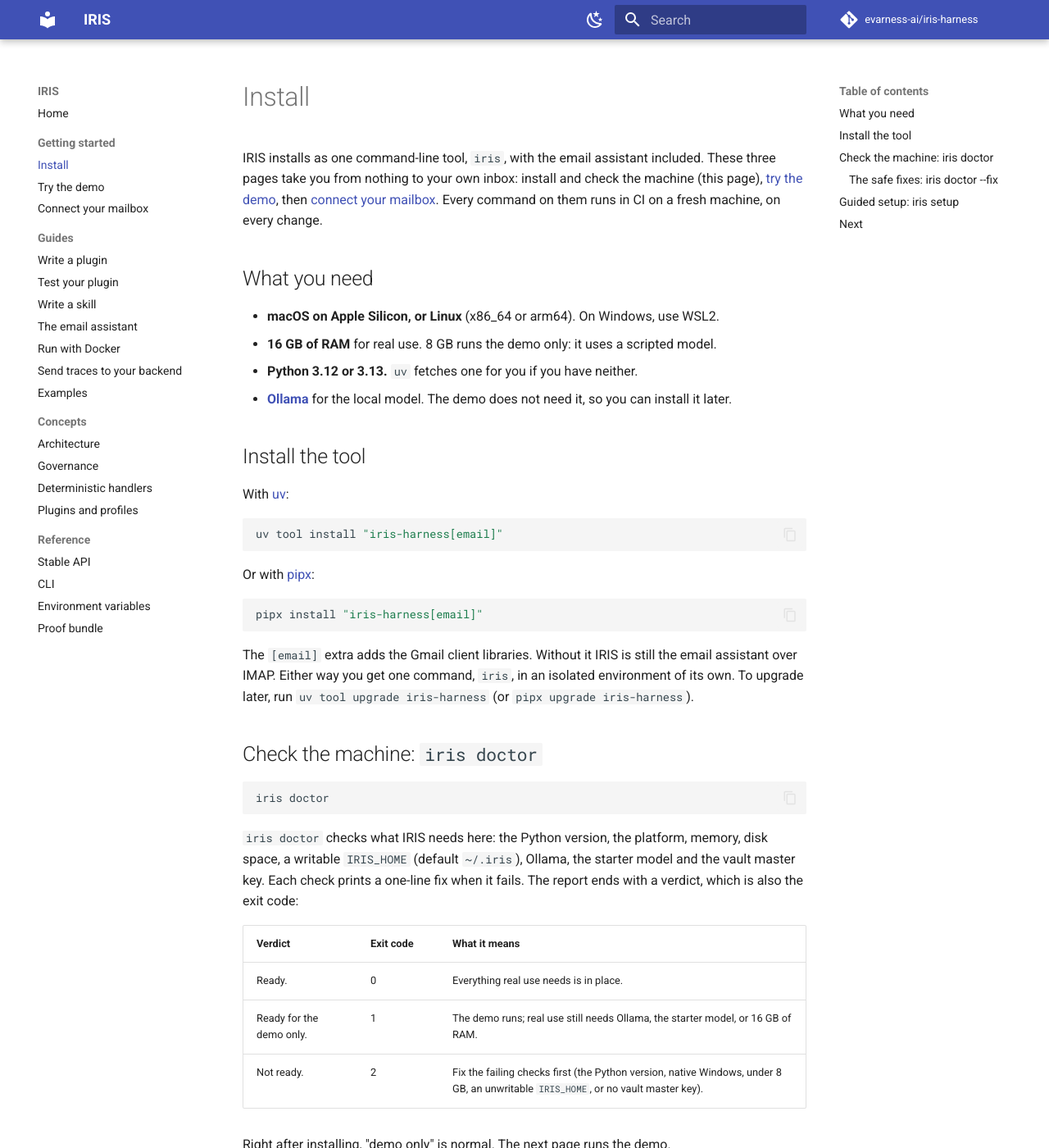
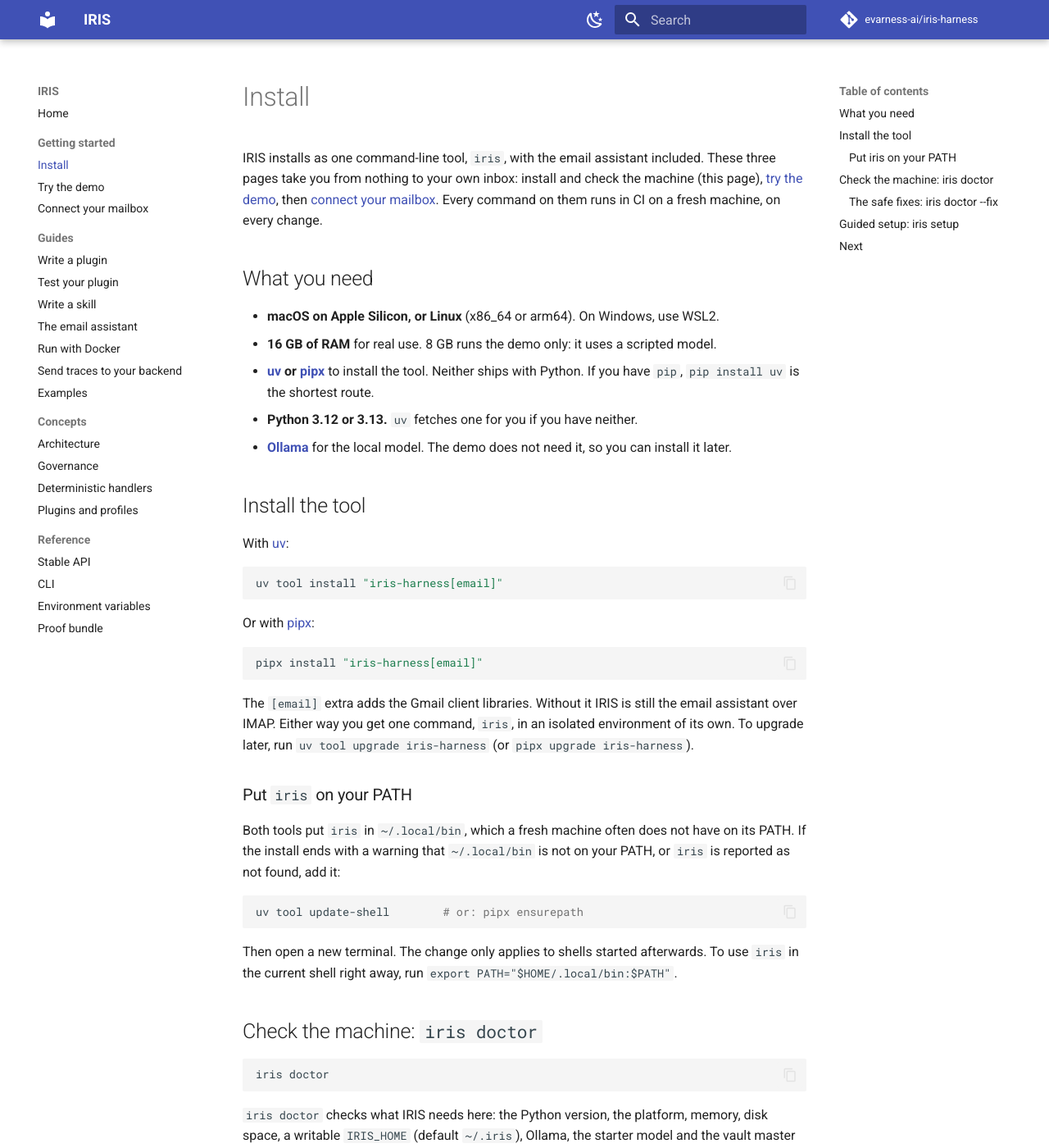
Before and after one commit to evarness-ai/iris-harness, an MkDocs documentation site: the page built from docs/getting-started/install.md, in a window 1280 px wide and 1400 px high. Shown: the whole window at 82% size. Built offline with MkDocs 1.6.1 and Material for MkDocs 9.7.7, drawn with Linux system fonts in a browser that asks for light colours; comment, search, counter and statistics services are not loaded.

Commit message:
docs(install): add uv/pipx prerequisite and PATH step (#247)
Closes #245.

Docs-only change to `docs/getting-started/install.md`:

- "What you need" now says uv or pipx is required, that neither ships
with Python, and that `pip install uv` is the shortest route.
- New "Put `iris` on your PATH" step after install: `uv tool
update-shell` (or `pipx ensurepath`) and a new terminal, or `export
PATH="$HOME/.local/bin:$PATH"` for the current shell. The block is
marked `ci: skip` because it edits shell rc files.

Verified in `python:3.12-slim` with a wheel built from a fresh clone:
after `uv tool install`, `iris` is not found; `update-shell` alone does
not fix the current shell; a new login shell or the `export` does.

Not verified: the docs runner against the new page in a full environment
(the skip marker is untested in CI), and a clean pipx `ensurepath` run.
README.md is intentionally untouched.

Signed-off-by: Sathish Somasundaram <28712492+sathishksomasundaram@users.noreply.github.com>

````diff
--- a/docs/getting-started/install.md
+++ b/docs/getting-started/install.md
@@ -10,6 +10,9 @@
 
 - **macOS on Apple Silicon, or Linux** (x86_64 or arm64). On Windows, use WSL2.
 - **16 GB of RAM** for real use. 8 GB runs the demo only: it uses a scripted model.
+- **[uv](https://docs.astral.sh/uv/getting-started/installation/) or
+  [pipx](https://pipx.pypa.io/stable/installation/)** to install the tool. Neither
+  ships with Python. If you have `pip`, `pip install uv` is the shortest route.
 - **Python 3.12 or 3.13.** `uv` fetches one for you if you have neither.
 - **[Ollama](https://ollama.com/download)** for the local model. The demo does not
   need it, so you can install it later.
@@ -34,6 +37,20 @@
 assistant over IMAP. Either way you get one command, `iris`, in an isolated
 environment of its own. To upgrade later, run `uv tool upgrade iris-harness` (or
 `pipx upgrade iris-harness`).
+
+### Put `iris` on your PATH
+
+Both tools put `iris` in `~/.local/bin`, which a fresh machine often does not have on
+its PATH. If the install ends with a warning that `~/.local/bin` is not on your PATH,
+or `iris` is reported as not found, add it:
+
+<!-- ci: skip edits the shell startup files of the machine it runs on -->
+```bash
+uv tool update-shell        # or: pipx ensurepath
+```
+
+Then open a new terminal. The change only applies to shells started afterwards. To use
+`iris` in the current shell right away, run `export PATH="$HOME/.local/bin:$PATH"`.
 
 ## Check the machine: `iris doctor`
 
````
